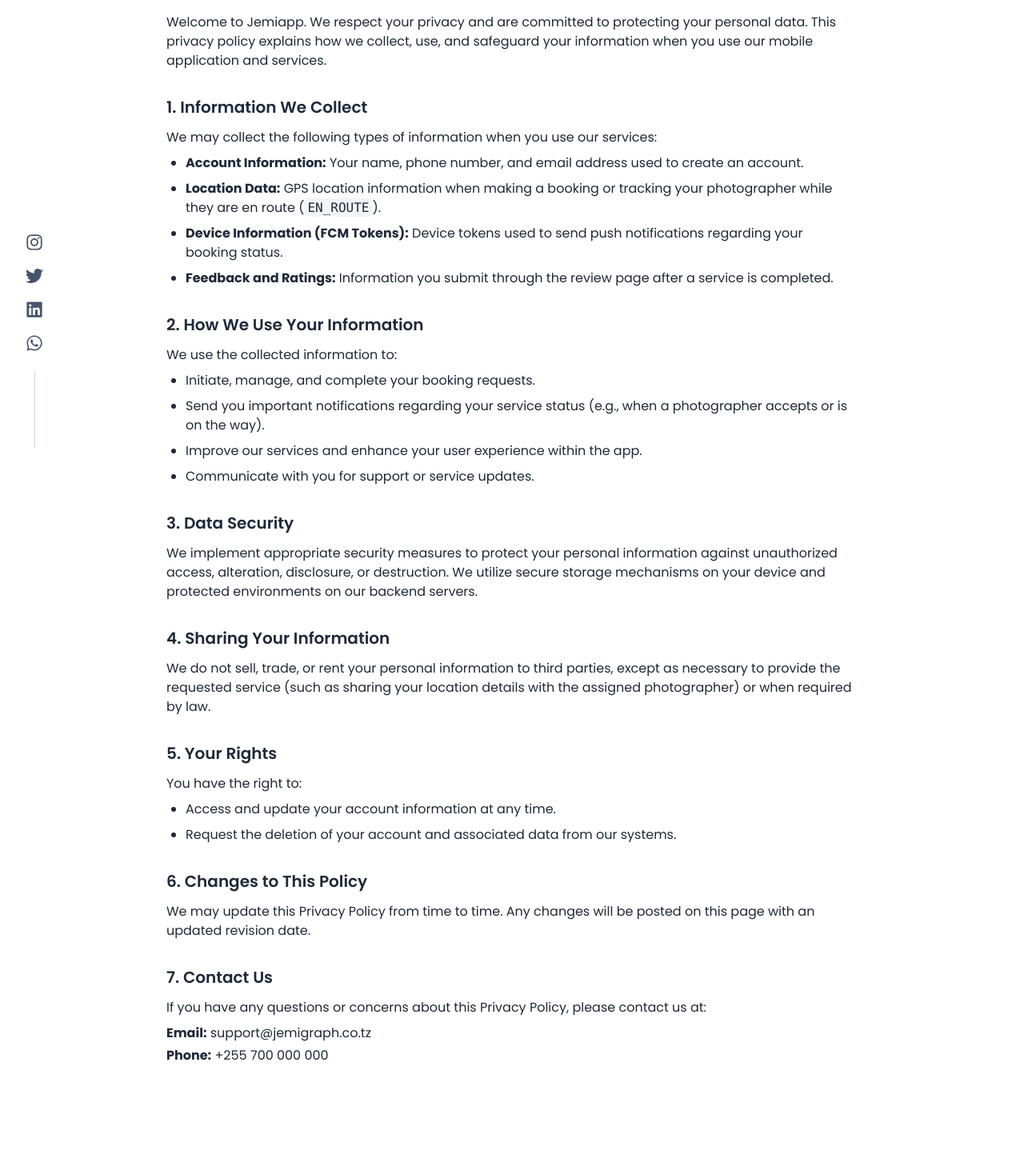
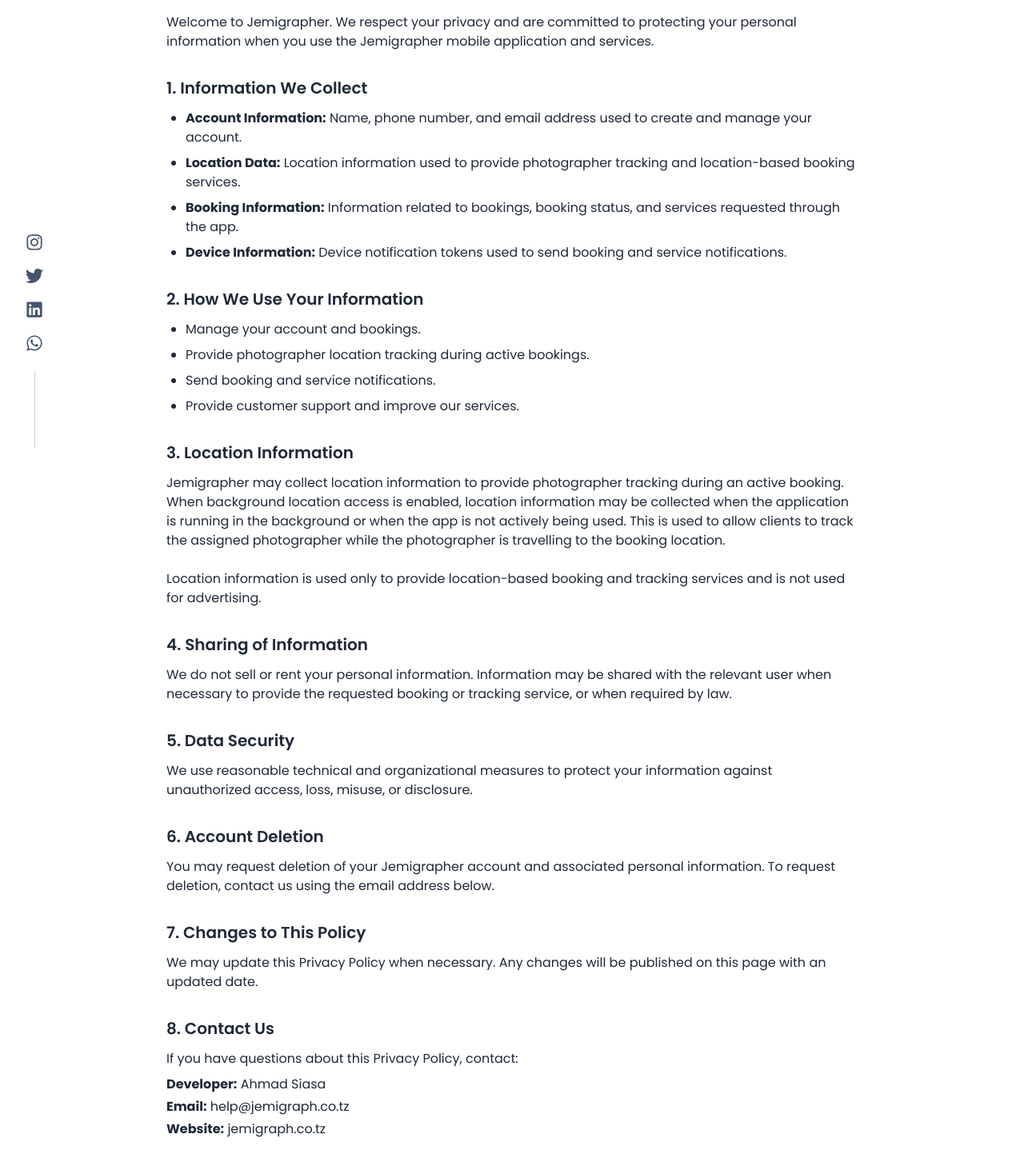
Before and after one commit to phabianmalonja3/jemi, a Next.js app: page /policy in a window 1280 px wide. Shown: the part 240-1698 px from the top of the page at 80% size. Before the commit the page ends 1620 px from the top, so only its background shows below. Built offline with nearby package versions, Linux system fonts and the light colour scheme; no server answers.

Commit message:
update privacy policy

```diff
--- a/app/(root)/auth/forgot-password/ForgotClient.tsx
+++ b/app/(root)/auth/forgot-password/ForgotClient.tsx
@@ -309,7 +309,6 @@
               </div>
             </form>
           )}
-
           <div className="mt-6 pt-4 border-t border-slate-200 text-center">
             <p className="text-[10px] text-slate-500">
               Remember your password?{' '}
--- a/app/policy/page.tsx
+++ b/app/policy/page.tsx
@@ -1,66 +1,138 @@
+
 import React from 'react';
 
 export default function PrivacyPolicy() {
   return (
     <div className="max-w-4xl mx-auto px-4 py-12 text-gray-800 dark:text-gray-200">
       <h1 className="text-3xl font-bold mb-4">Privacy Policy</h1>
+
       <p className="text-sm text-gray-500 mb-8">
-        <strong>Last Updated:</strong> August 2026
+        <strong>Last Updated:</strong> September 2026
       </p>
 
       <p className="mb-6">
-        Welcome to Jemiapp. We respect your privacy and are committed to protecting your personal data.
-        This privacy policy explains how we collect, use, and safeguard your information when you use our mobile application and services.
+        Welcome to Jemigrapher. We respect your privacy and are committed to
+        protecting your personal information when you use the Jemigrapher
+        mobile application and services.
       </p>
 
-      <h2 className="text-xl font-semibold mt-8 mb-3">1. Information We Collect</h2>
-      <p className="mb-2">We may collect the following types of information when you use our services:</p>
+      <h2 className="text-xl font-semibold mt-8 mb-3">
+        1. Information We Collect
+      </h2>
+
       <ul className="list-disc pl-6 mb-6 space-y-2">
-        <li><strong>Account Information:</strong> Your name, phone number, and email address used to create an account.</li>
-        <li><strong>Location Data:</strong> GPS location information when making a booking or tracking your photographer while they are en route (<code className="bg-gray-100 dark:bg-gray-800 px-1 py-0.5 rounded">EN_ROUTE</code>).</li>
-        <li><strong>Device Information (FCM Tokens):</strong> Device tokens used to send push notifications regarding your booking status.</li>
-        <li><strong>Feedback and Ratings:</strong> Information you submit through the review page after a service is completed.</li>
+        <li>
+          <strong>Account Information:</strong> Name, phone number, and email
+          address used to create and manage your account.
+        </li>
+
+        <li>
+          <strong>Location Data:</strong> Location information used to provide
+          photographer tracking and location-based booking services.
+        </li>
+
+        <li>
+          <strong>Booking Information:</strong> Information related to
+          bookings, booking status, and services requested through the app.
+        </li>
+
+        <li>
+          <strong>Device Information:</strong> Device notification tokens used
+          to send booking and service notifications.
+        </li>
       </ul>
 
-      <h2 className="text-xl font-semibold mt-8 mb-3">2. How We Use Your Information</h2>
-      <p className="mb-2">We use the collected information to:</p>
+      <h2 className="text-xl font-semibold mt-8 mb-3">
+        2. How We Use Your Information
+      </h2>
+
       <ul className="list-disc pl-6 mb-6 space-y-2">
-        <li>Initiate, manage, and complete your booking requests.</li>
-        <li>Send you important notifications regarding your service status (e.g., when a photographer accepts or is on the way).</li>
-        <li>Improve our services and enhance your user experience within the app.</li>
-        <li>Communicate with you for support or service updates.</li>
+        <li>Manage your account and bookings.</li>
+        <li>Provide photographer location tracking during active bookings.</li>
+        <li>Send booking and service notifications.</li>
+        <li>Provide customer support and improve our services.</li>
       </ul>
 
-      <h2 className="text-xl font-semibold mt-8 mb-3">3. Data Security</h2>
+      <h2 className="text-xl font-semibold mt-8 mb-3">
+        3. Location Information
+      </h2>
+
       <p className="mb-6">
-        We implement appropriate security measures to protect your personal information against unauthorized access, alteration,
-        disclosure, or destruction. We utilize secure storage mechanisms on your device and protected environments on our backend servers.
+        Jemigrapher may collect location information to provide photographer
+        tracking during an active booking. When background location access is
+        enabled, location information may be collected when the application is
+        running in the background or when the app is not actively being used.
+        This is used to allow clients to track the assigned photographer while
+        the photographer is travelling to the booking location.
       </p>
 
-      <h2 className="text-xl font-semibold mt-8 mb-3">4. Sharing Your Information</h2>
       <p className="mb-6">
-        We do not sell, trade, or rent your personal information to third parties, except as necessary to provide the requested service
-        (such as sharing your location details with the assigned photographer) or when required by law.
+        Location information is used only to provide location-based booking
+        and tracking services and is not used for advertising.
       </p>
 
-      <h2 className="text-xl font-semibold mt-8 mb-3">5. Your Rights</h2>
-      <p className="mb-2">You have the right to:</p>
-      <ul className="list-disc pl-6 mb-6 space-y-2">
-        <li>Access and update your account information at any time.</li>
-        <li>Request the deletion of your account and associated data from our systems.</li>
+      <h2 className="text-xl font-semibold mt-8 mb-3">
+        4. Sharing of Information
+      </h2>
+
+      <p className="mb-6">
+        We do not sell or rent your personal information. Information may be
+        shared with the relevant user when necessary to provide the requested
+        booking or tracking service, or when required by law.
+      </p>
+
+      <h2 className="text-xl font-semibold mt-8 mb-3">
+        5. Data Security
+      </h2>
+
+      <p className="mb-6">
+        We use reasonable technical and organizational measures to protect
+        your information against unauthorized access, loss, misuse, or
+        disclosure.
+      </p>
+
+      <h2 className="text-xl font-semibold mt-8 mb-3">
+        6. Account Deletion
+      </h2>
+
+      <p className="mb-6">
+        You may request deletion of your Jemigrapher account and associated
+        personal information. To request deletion, contact us using the email
+        address below.
+      </p>
+
+      <h2 className="text-xl font-semibold mt-8 mb-3">
+        7. Changes to This Policy
+      </h2>
+
+      <p className="mb-6">
+        We may update this Privacy Policy when necessary. Any changes will be
+        published on this page with an updated date.
+      </p>
+
+      <h2 className="text-xl font-semibold mt-8 mb-3">
+        8. Contact Us
+      </h2>
+
+      <p className="mb-2">
+        If you have questions about this Privacy Policy, contact:
+      </p>
+
+      <ul className="list-none space-y-1 mb-8">
+        <li>
+          <strong>Developer:</strong> Ahmad Siasa
+        </li>
+        <li>
+          <strong>Email:</strong> help@jemigraph.co.tz
+        </li>
+        <li>
+          <strong>Website:</strong> jemigraph.co.tz
+        </li>
       </ul>
 
-      <h2 className="text-xl font-semibold mt-8 mb-3">6. Changes to This Policy</h2>
-      <p className="mb-6">
-        We may update this Privacy Policy from time to time. Any changes will be posted on this page with an updated revision date.
+      <p className="text-sm text-gray-500">
+        © 2026 Hi Developers at Ahmad Siasa. All rights reserved.
       </p>
-
-      <h2 className="text-xl font-semibold mt-8 mb-3">7. Contact Us</h2>
-      <p className="mb-2">If you have any questions or concerns about this Privacy Policy, please contact us at:</p>
-      <ul className="list-none space-y-1">
-        <li><strong>Email:</strong> support@jemigraph.co.tz</li>
-        <li><strong>Phone:</strong> +255 700 000 000</li>
-      </ul>
     </div>
   );
 }
```
